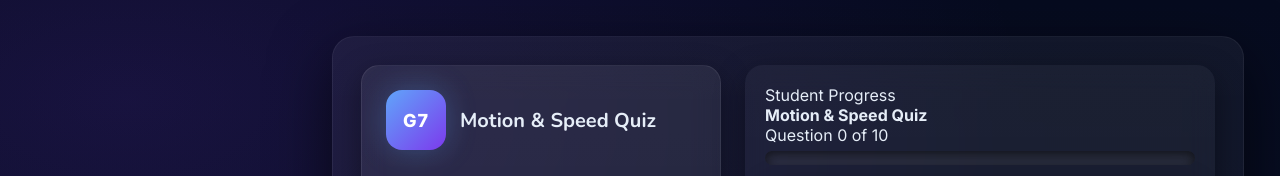
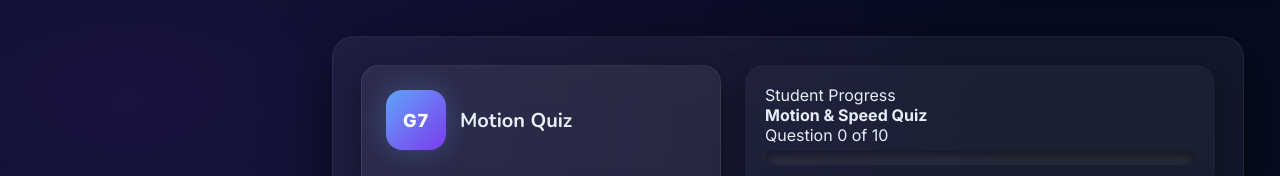
Before and after one commit to FunWeb15/FunWebv2, a plain HTML site: page 6.html in a window 1280 px wide. Shown: the top 176 px of the page. Drawn offline with nearby package versions, Linux system fonts and the light colour scheme.

Commit message:
Update 6.html
update name

```diff
--- a/6.html
+++ b/6.html
@@ -27,7 +27,7 @@
       <div class="brand">
         <div class="logo">G7</div>
         <div>
-          <h1>Motion & Speed Quiz</h1>
+          <h1>Motion Quiz</h1>
           <p></p>
         </div>
       </div>
```
